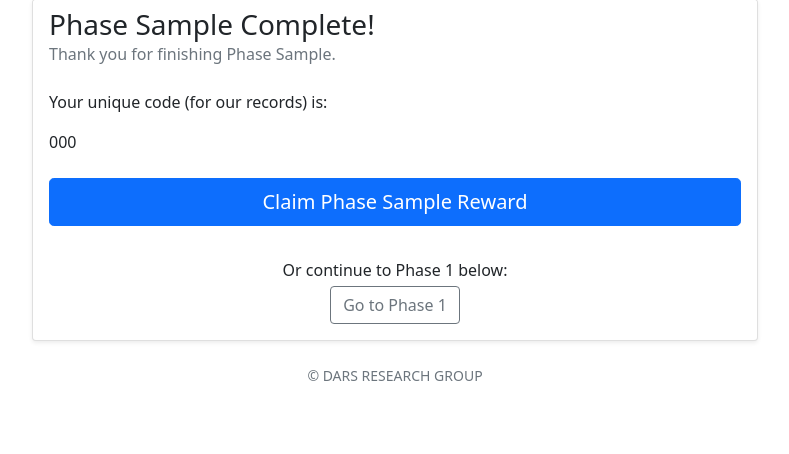
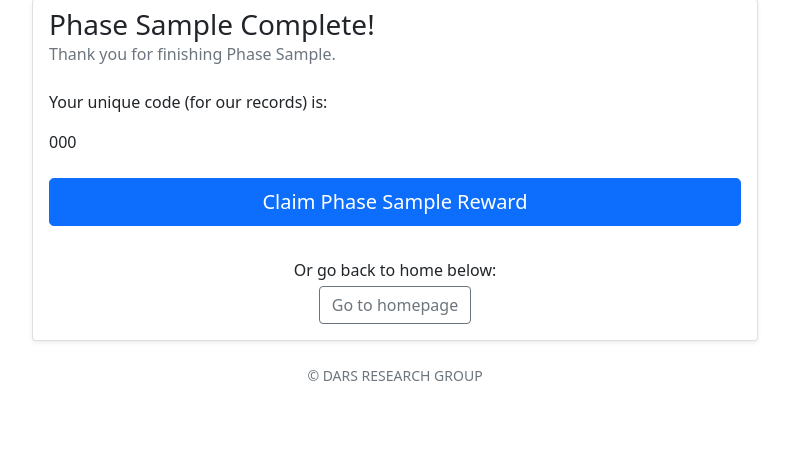
Before and after one commit to gka013/news-diversification-study, a Django app: template templates/Labels_Nudges/redemption.html in a window 1280 px wide. Shown: the part 117-571 px from the top of the page, without its empty margins (245-1034 px from the left). Run offline with Django 3.2, Linux system fonts and the light colour scheme; the template is opened without the code that fills it: most values are stand-ins (such as "Sample title", 1, 10 or a date in 2020).

Commit message:
Fix small issues with rerouting

```diff
--- a/templates/Labels_Nudges/redemption.html
+++ b/templates/Labels_Nudges/redemption.html
@@ -34,11 +34,11 @@
 
       {% if next_phase_num %}
         <p class="mt-3 mb-1 text-center">
-          Or continue to Phase {{ next_phase_num }} below:
+          Or go back to home below:
         </p>
         <div class="text-center">
-          <a href="{% url next_view_name %}" class="btn btn-outline-secondary">
-            Go to Phase {{ next_phase_num }}
+          <a href="homes.html" class="btn btn-outline-secondary">
+            Go to homepage
           </a>
         </div>
       {% else %}
```
